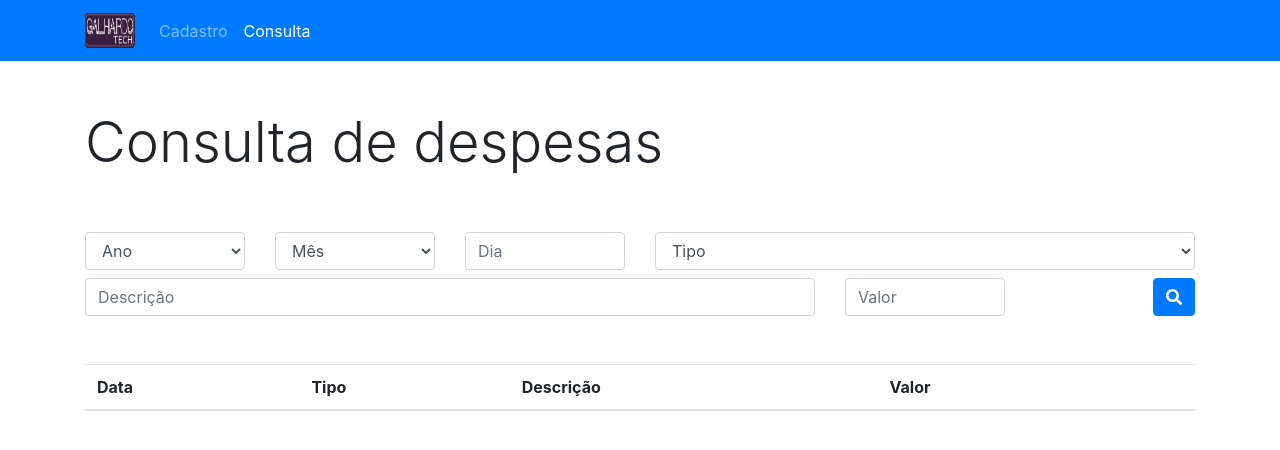
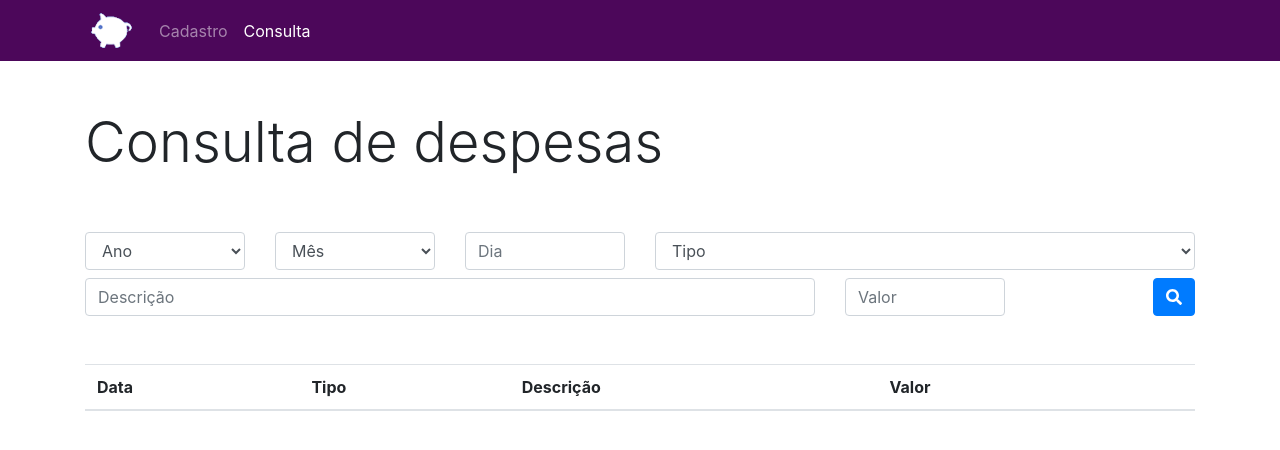
Before and after one commit to Jonathan-Galhardo/Orcamento-Pessoal, a plain HTML site: page consulta.html in a window 1280 px wide. Drawn offline with nearby package versions, Linux system fonts and the light colour scheme.

Commit message:
Alterações de Layout

```diff
--- a/consulta.html
+++ b/consulta.html
@@ -30,10 +30,10 @@
 <body onload="carregaListaDespesas()">
 
 
-  <nav class="navbar navbar-expand-lg navbar-dark bg-primary mb-5">
+  <nav class="navbar navbar-expand-lg navbar-dark mb-5" style="background-color: #4c075a;">
     <div class="container">
       <a class="navbar-brand" href="#">
-        <img src="imagens/logo_1.png" width="50" height="35" alt="Orçamento pessoal">
+        <img src="imagens/logo.png" width="50" height="35" alt="Orçamento pessoal">
       </a>
       <button class="navbar-toggler" type="button" data-toggle="collapse" data-target="#navbarSupportedContent"
         aria-controls="navbarSupportedContent" aria-expanded="false" aria-label="Toggle navigation">
```
Also changed, not shown: index.html (+1 -1 lines), imagens/Jhon.png (deleted), imagens/Jhon_sem_fundo.png (deleted).
